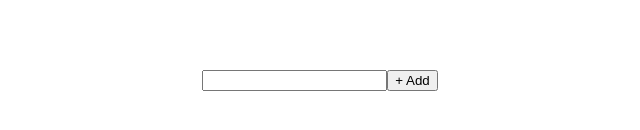
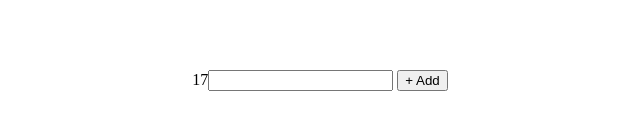
Before and after one commit to fstipo/Javascript-practice, a plain HTML site: page #1/index.html in a window 1280 px wide. Shown: the part 320-450 px from the top of the page, 320-960 px from the left. Drawn offline with Linux system fonts and the light colour scheme.

Commit message:
random number

```diff
--- a/#1/index.html
+++ b/#1/index.html
@@ -9,8 +9,13 @@
   </head>
 
   <body>
-    <input type="text" />
-    <button class="btn">+ Add</button>
+    <div class="msg"></div>
+    <div>
+      <input type="text" />
+      <button class="btn">+ Add</button>
+    </div>
     <script src="script.js"></script>
   </body>
 </html>
+
+<!-- 15.01.2022. [21,12] -->
--- a/#1/script.js
+++ b/#1/script.js
@@ -1,11 +1,9 @@
 'use strict';
-
-// getBoundingClientRect
-
-// const BandList =
+// Random Number Generator =
 
 const inputEl = document.querySelector('input');
 const btn = document.querySelector('.btn');
+const msg = document.querySelector('.msg');
 
 const randomNumber = (min, max) => {
   min = Math.floor(min);
@@ -15,5 +13,5 @@ const randomNumber = (min, max) => {
 };
 
 for (let i = 0; i < 2; i++) {
-  console.log(randomNumber(1, 22));
+  msg.innerHTML = randomNumber(1, 22);
 }
```
